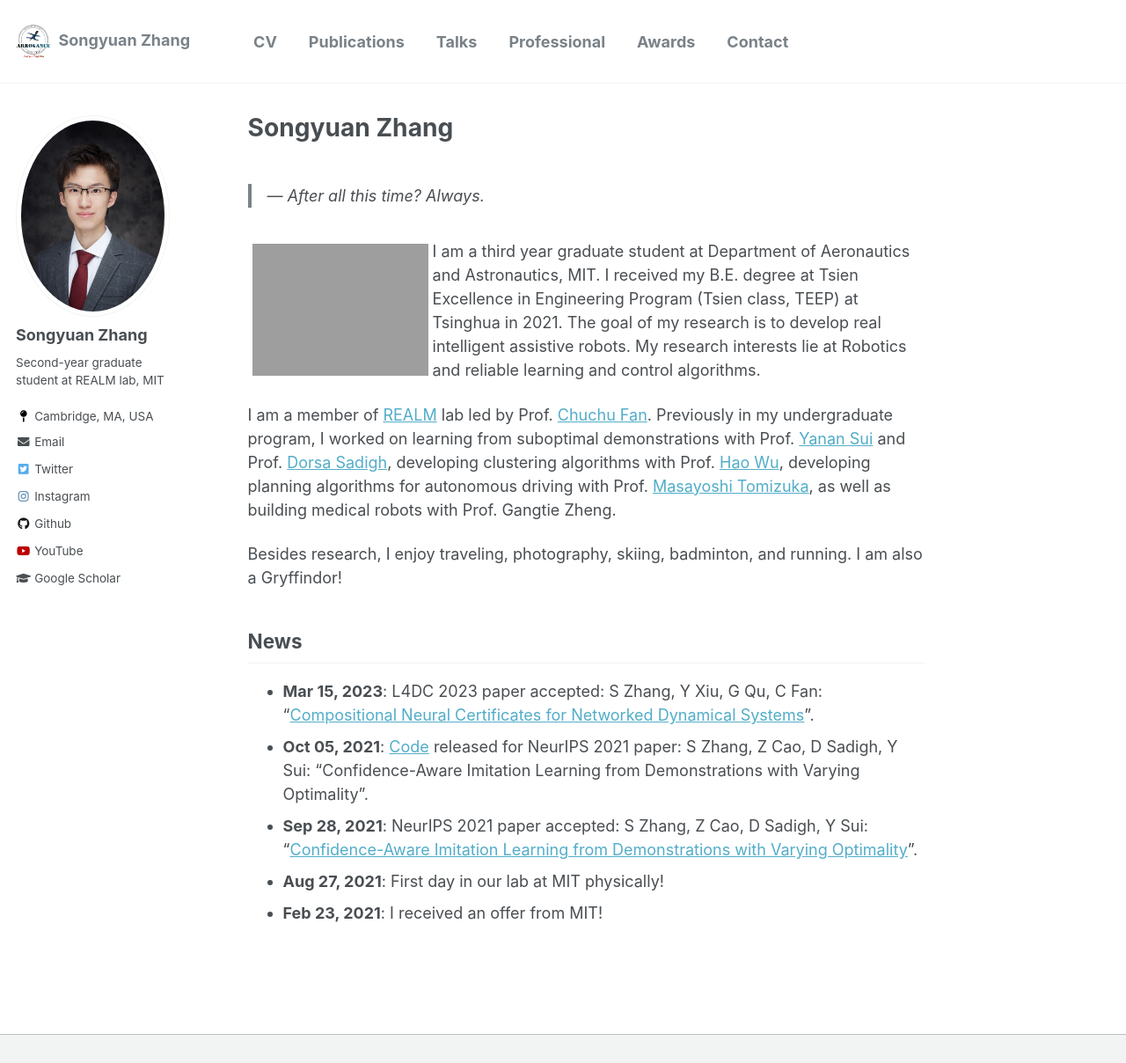
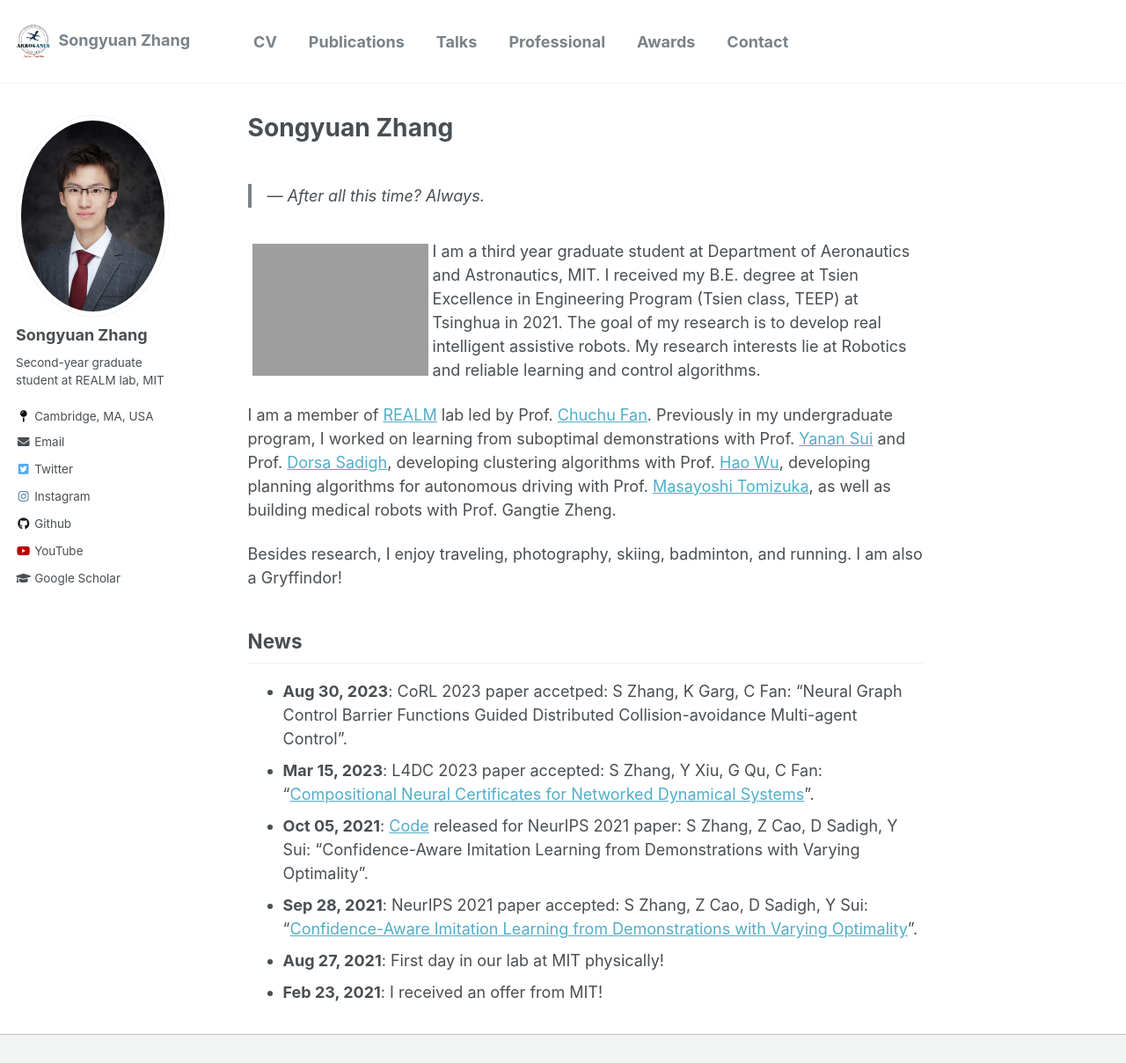
Before and after one commit to syzhang092218-source/syzhang092218-source.github.io, a Jekyll site: the page built from _pages/about.md, in a window 1280 px wide and 1348 px high, cut to the strip 0-1208 px from the top of the window. Shown: the whole strip at 88% size. Built offline with Jekyll 4.4.1, drawn with Linux system fonts in a browser that asks for light colours.

Commit message:
add corl paper to news

```diff
--- a/_pages/about.md
+++ b/_pages/about.md
@@ -24,6 +24,7 @@ Besides research, I enjoy traveling, photography, skiing, badminton, and running
 
 ## News
 
+- **Aug 30, 2023**: CoRL 2023 paper accetped: S Zhang, K Garg, C Fan: "Neural Graph Control Barrier Functions Guided Distributed Collision-avoidance Multi-agent Control".
 - **Mar 15, 2023**: L4DC 2023 paper accepted: S Zhang, Y Xiu, G Qu, C Fan: "[Compositional Neural Certificates for Networked Dynamical Systems](https://mit-realm.github.io/neuriss-website/)".
 - **Oct 05, 2021**: [Code](https://github.com/Stanford-ILIAD/Confidence-Aware-Imitation-Learning) released for NeurIPS 2021 paper: S Zhang, Z Cao, D Sadigh, Y Sui: "Confidence-Aware Imitation Learning from Demonstrations with Varying Optimality".
 - **Sep 28, 2021**: NeurIPS 2021 paper accepted: S Zhang, Z Cao, D Sadigh, Y Sui: "[Confidence-Aware Imitation Learning from Demonstrations with Varying Optimality](https://sites.google.com/view/cail/)".
```
